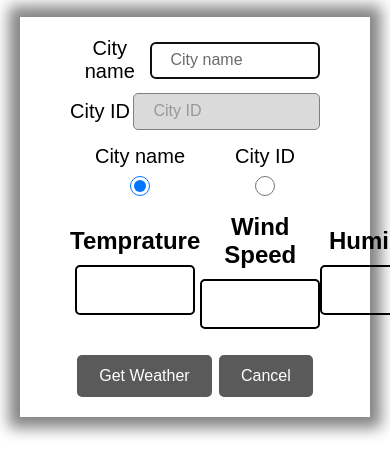
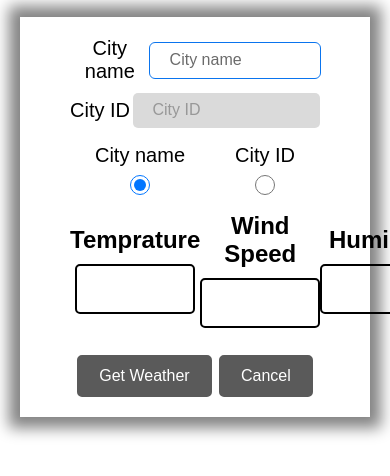
Before and after one commit to ziukoff1985/freshcode-js-hw-18-get-weather, a plain HTML site: page index.html in a window 390 px wide. Shown: the part 68-544 px from the top of the page. Drawn offline with Linux system fonts and the light colour scheme.

Commit message:
Add fetch request, add listeners to buttons, add weather data render

```diff
--- a/assets/css/styles.css
+++ b/assets/css/styles.css
@@ -49,9 +49,14 @@ h1 {
 .input {
     width: 75%;
     padding: 10px 20px;
-    border: 1px solid #000;
+    outline: 1px solid #000;
+    border: none;
     border-radius: 5px;
     background-color: #ffffff;
+}
+
+.input:focus {
+    outline: 1px solid #0a74ee;
 }
 
 .input::placeholder {
@@ -142,6 +147,8 @@ h1 {
     opacity: 0.5;
     pointer-events: none;
     background-color: #b5b5b5;
+    border: none;
+    outline: none;
 }
 
 .input.disabled::placeholder {
--- a/index.html
+++ b/index.html
@@ -24,6 +24,8 @@
                             class="input"
                             name="cityName"
                             placeholder="City name"
+                            required
+                            autocomplete="on"
                         />
                     </div>
                     <div class="input-wrap">
@@ -33,6 +35,8 @@
                             class="input"
                             name="cityId"
                             placeholder="City ID"
+                            required
+                            autocomplete="on"
                         />
                     </div>
                 </div>
@@ -74,8 +78,8 @@
                     </div>
                 </div>
                 <div class="btn-container">
-                    <button class="button">Get Weather</button>
-                    <button class="button">Cancel</button>
+                    <button type="submit" class="button">Get Weather</button>
+                    <button type="reset" class="button">Cancel</button>
                 </div>
             </form>
         </div>
--- a/src/index.js
+++ b/src/index.js
@@ -1,45 +1,99 @@
 'use strict';
+
+const API_KEY = '7dadff2236bcd1bfd68b5922550ee28c';
+const BASE_URL = `https://api.openweathermap.org/data/2.5/weather?appid=${API_KEY}&units=metric`;
+
+async function getWeatherData(city) {
+    try {
+        const url = cityNameRadio.checked
+            ? `${BASE_URL}&q=${city}`
+            : `${BASE_URL}&id=${city}`;
+
+        const response = await fetch(url);
+        const data = await response.json();
+
+        console.log(data);
+
+        if (data.cod !== 200) throw new Error(data.message);
+
+        renderWeatherData(data);
+    } catch (error) {
+        console.log(error);
+    }
+}
 
 const radios = document.querySelectorAll('.radio');
 const inputs = document.querySelectorAll('.input');
+const buttons = document.querySelectorAll('.button');
+const form = document.querySelector('.form');
 
-const [cityName, cityId] = inputs;
 const [cityNameRadio, cityIdRadio] = radios;
+const [cityNameInput, cityIdInput] = inputs;
+const [getWeatherBtn, cancelBtn] = buttons;
 
-inputs.forEach((input) => {
-    if (input.name === 'cityName') {
-        input.focus();
-        input.disabled = false;
-        input.classList.remove('disabled');
-    } else {
-        input.disabled = true;
-        input.classList.add('disabled');
-    }
+setInitialState();
+
+form.addEventListener('submit', (event) => {
+    event.preventDefault();
+    const city = cityNameRadio.checked
+        ? cityNameInput.value
+        : cityIdInput.value;
+    getWeatherData(city);
 });
+
+cancelBtn.addEventListener('click', setInitialState);
+
+function setInitialState() {
+    const weatherProps = document.querySelectorAll('.prop-value');
+    weatherProps.forEach((element) => (element.textContent = ''));
+    cityNameRadio.checked = true;
+    cityIdRadio.checked = false;
+    toggleDisabledFields();
+}
+
+function renderWeatherData(data) {
+    const {
+        main: { temp, humidity },
+        wind: { speed },
+    } = data;
+    const weatherProps = document.querySelectorAll('.prop-value');
+    const [tempElement, windElement, humidityElement] = weatherProps;
+    tempElement.textContent = `${temp} °C`;
+    humidityElement.textContent = `${humidity} %`;
+    windElement.textContent = `${speed} m/s`;
+}
+
+// inputs.forEach((input) => {
+//     if (input.name === 'cityName') {
+//         input.focus();
+//         input.disabled = false;
+//         input.classList.remove('disabled');
+//     } else {
+//         input.disabled = true;
+//         input.classList.add('disabled');
+//     }
+// });
 
 radios.forEach((radio) => {
     radio.addEventListener('change', toggleDisabledFields);
 });
 
 function toggleDisabledFields() {
-    console.log('cityName.checked :>> ', cityNameRadio.checked);
-    console.log('cityId.checked :>> ', cityIdRadio.checked);
     if (cityNameRadio.checked) {
-        cityId.disabled = true;
-        cityName.disabled = false;
-        cityId.classList.add('disabled');
-        cityName.classList.remove('disabled');
-        cityName.focus();
-        cityId.value = '';
+        cityIdInput.disabled = true;
+        cityNameInput.disabled = false;
+        cityIdInput.classList.add('disabled');
+        cityNameInput.classList.remove('disabled');
+        cityNameInput.focus();
+        cityIdInput.value = '';
+        cityNameInput.value = '';
     } else {
-        cityName.disabled = true;
-        cityId.disabled = false;
-        cityName.classList.add('disabled');
-        cityId.classList.remove('disabled');
-        cityId.focus();
-        cityName.value = '';
+        cityNameInput.disabled = true;
+        cityIdInput.disabled = false;
+        cityNameInput.classList.add('disabled');
+        cityIdInput.classList.remove('disabled');
+        cityIdInput.focus();
+        cityNameInput.value = '';
+        cityIdInput.value = '';
     }
 }
-
-console.dir(cityNameRadio);
-console.dir(cityIdRadio);
```
